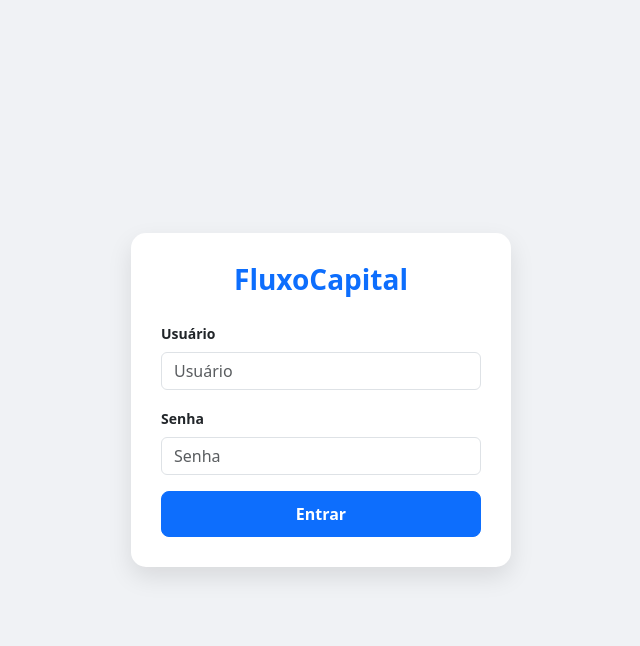
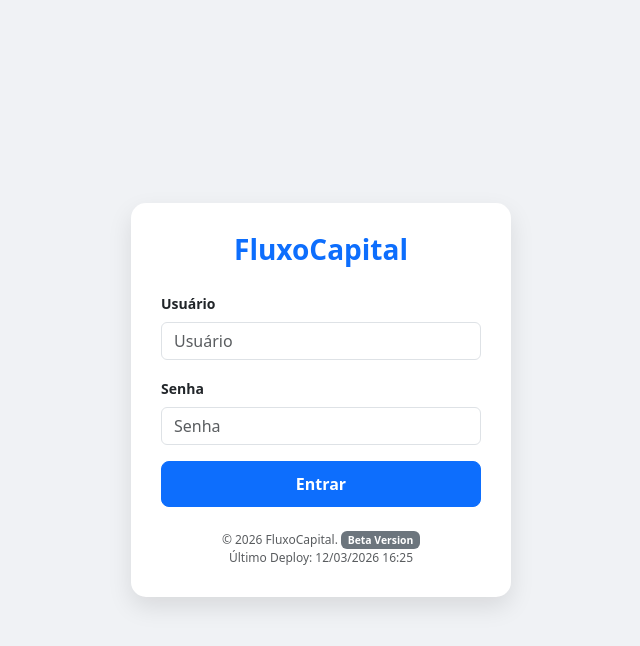
Before and after one commit to leoabvleo/fluxocapital_vercel, a Flask app: page /login in a window 1280 px wide. Shown: the top 646 px of the page, without its empty margins (319-959 px from the left). Run offline with Flask 3, Linux system fonts and the light colour scheme; some libraries are stand-ins or nearby versions.

Commit message:
Update login.html

```diff
--- a/templates/login.html
+++ b/templates/login.html
@@ -42,7 +42,6 @@
     <div class="login-card">
         <div class="text-center mb-4">
             <h3 class="fw-bold text-primary">FluxoCapital</h3>
-
         </div>
 
         {% with messages = get_flashed_messages(with_categories=true) %}
@@ -69,6 +68,12 @@
 
             <button type="submit" class="btn btn-primary w-100">Entrar</button>
         </form>
+
+        <div class="mt-4 text-center text-muted small" style="font-size: 0.75rem;">
+            &copy; {{ now_year }} FluxoCapital. <span class="badge text-bg-secondary" style="font-size: 0.65rem;">Beta Version</span>
+            <br>
+            Último Deploy: {{ ultima_atualizacao }}
+        </div>
     </div>
 
 </body>
```
